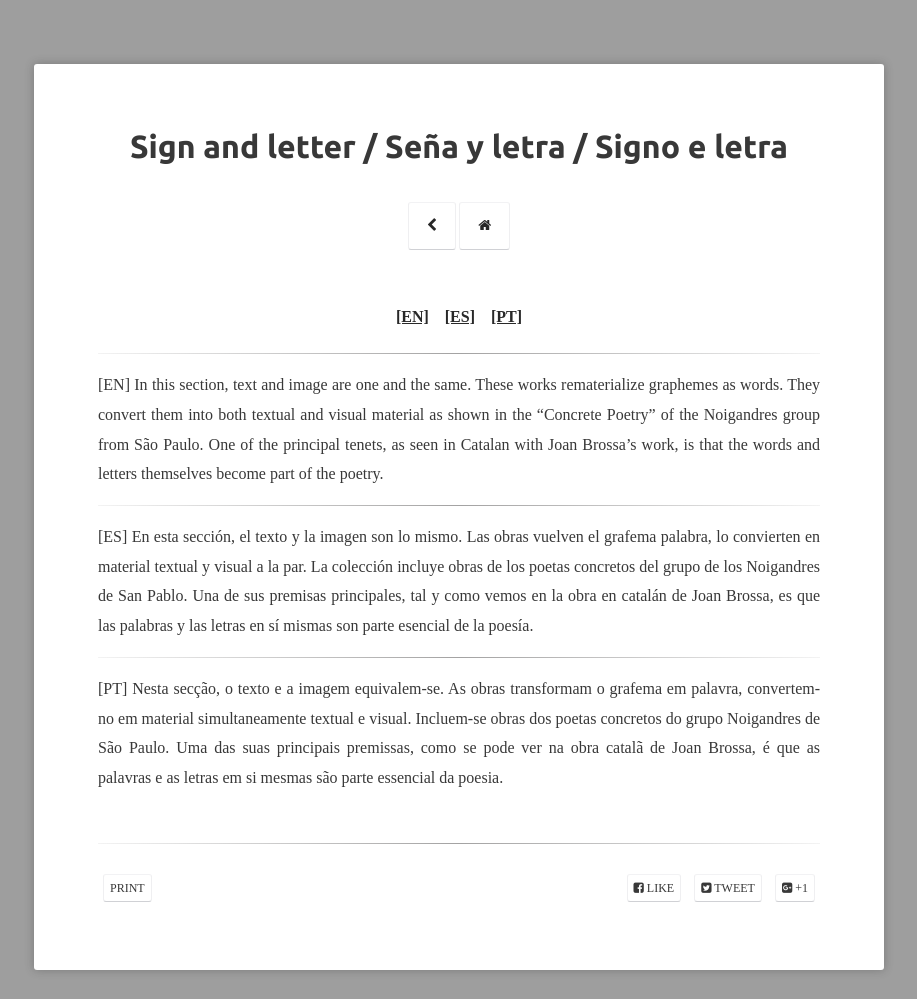
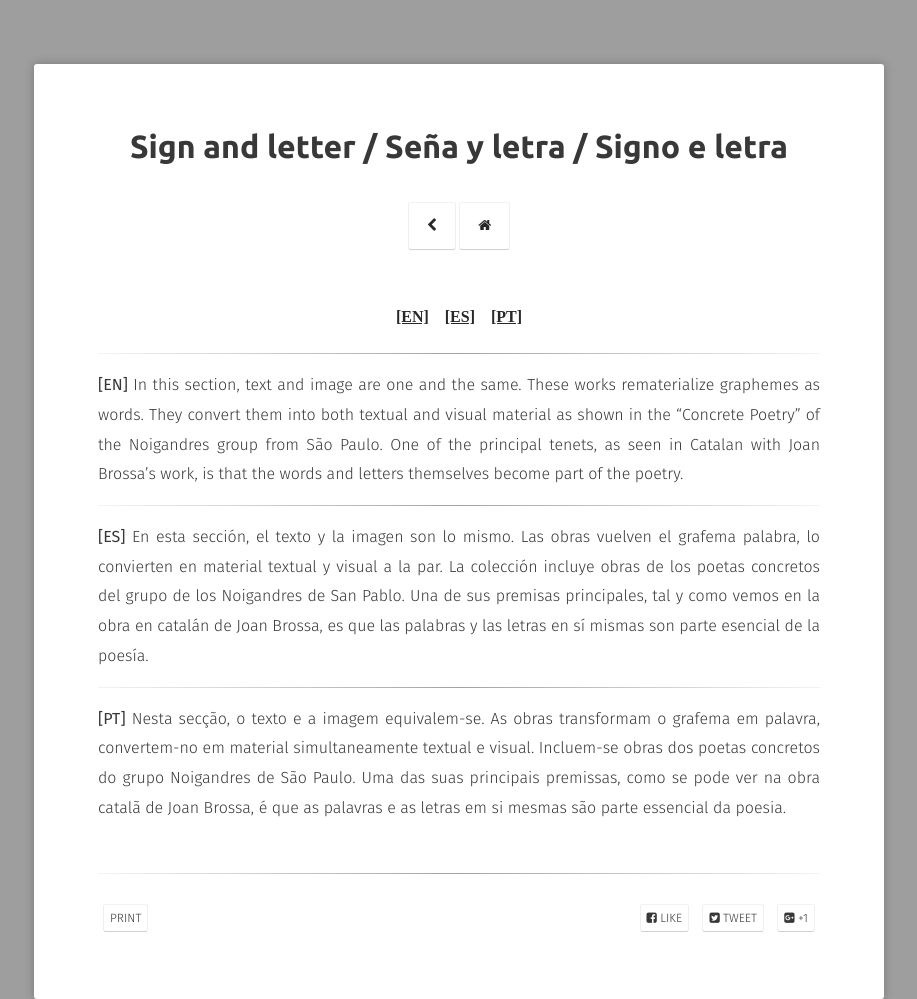
Before and after one commit to nolegacyexhibit/nolegacyexhibit.github.io, a Jekyll site: the page built from _posts/2016-03-22-sign.md, in a window 1280 px wide. Shown: the whole page, without its empty margins (181-1098 px from the left). Built offline with Jekyll 4.4.1, drawn with Linux system fonts in a browser that asks for light colours; some web fonts are replaced; before the commit the page ends 970 px from its top, so only the background shows below that.

Commit message:
Update post-print.html

```diff
--- a/_layouts/post-print.html
+++ b/_layouts/post-print.html
@@ -9,6 +9,7 @@ layout: compress
 <head>
     {% include head.html %}
     <link rel="stylesheet" type="text/css" href="http://fonts.googleapis.com/css?family=Ubuntu:regular,bold&subset=Latin">
+    <link href="http://fonts.googleapis.com/css?family=Fira+Sans:300,400,500&subset=latin,cyrillic-ext,latin-ext,cyrillic,greek" rel="stylesheet" type="text/css">
 </head>
 <body>
 
```
